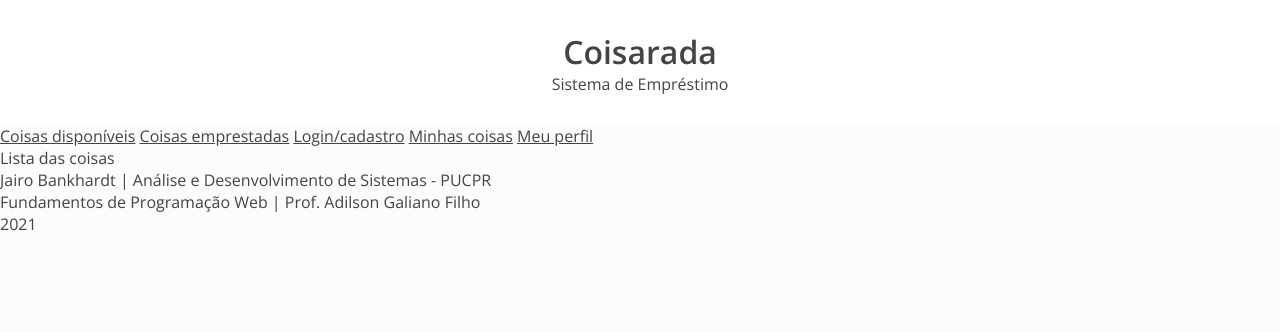
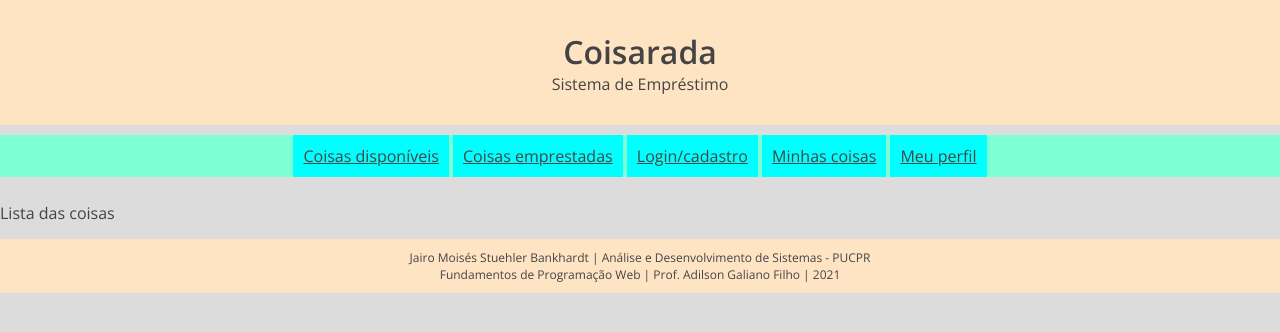
Before and after one commit to jairobankhardt/emprestimo-php, a PHP site: page / in a window 1280 px wide. Shown: the top 332 px of the page. Run offline with PHP 8.4, Linux system fonts and the light colour scheme.

Commit message:
Mudanças no css para estudo

```diff
--- a/estilo.css
+++ b/estilo.css
@@ -1,22 +1,46 @@
 * {
     font-family: 'Open Sans', sans-serif;
     color: #444444;
-    background-color: #FCFCFC;
+    /* background-color: #FCFCFC; */
+    background-color:gainsboro;
     margin: 0;
     padding: 0;
 }
+
+body {
+
+}
+
 header {
-    background-color: white;
     padding: 30px 0px;
     text-align: center;
     vertical-align: middle;
     margin: auto;
 }
 
-header > h1, header > p {
-    background-color: white;
+header, header > h1, header > p, footer, footer > p {
+    /* background-color: white; */
+    background-color: bisque;
 }
 
-body {
+nav {
+    margin: 10px 0;
+    padding: 10px 0px;
+    text-align: center;
+    background-color: aquamarine;
+}
 
+nav a {
+    background-color: aqua;
+    padding: 10px;
 }
+
+main {
+    padding: 15px 0px;
+}
+
+footer {
+    text-align: center;
+    font-size: 12px;
+    padding: 10px 0px;
+}
--- a/index.html
+++ b/index.html
@@ -26,9 +26,8 @@
         <section>Lista das coisas</section>
     </main>
     <footer>
-        <p>Jairo Bankhardt | Análise e Desenvolvimento de Sistemas - PUCPR</p>
-        <p>Fundamentos de Programação Web | Prof. Adilson Galiano Filho</p>
-        <p>2021</p>
+        <p>Jairo Moisés Stuehler Bankhardt | Análise e Desenvolvimento de Sistemas - PUCPR</p>
+        <p>Fundamentos de Programação Web | Prof. Adilson Galiano Filho | 2021</p>
     </footer>
 </body>
 </html>
```
